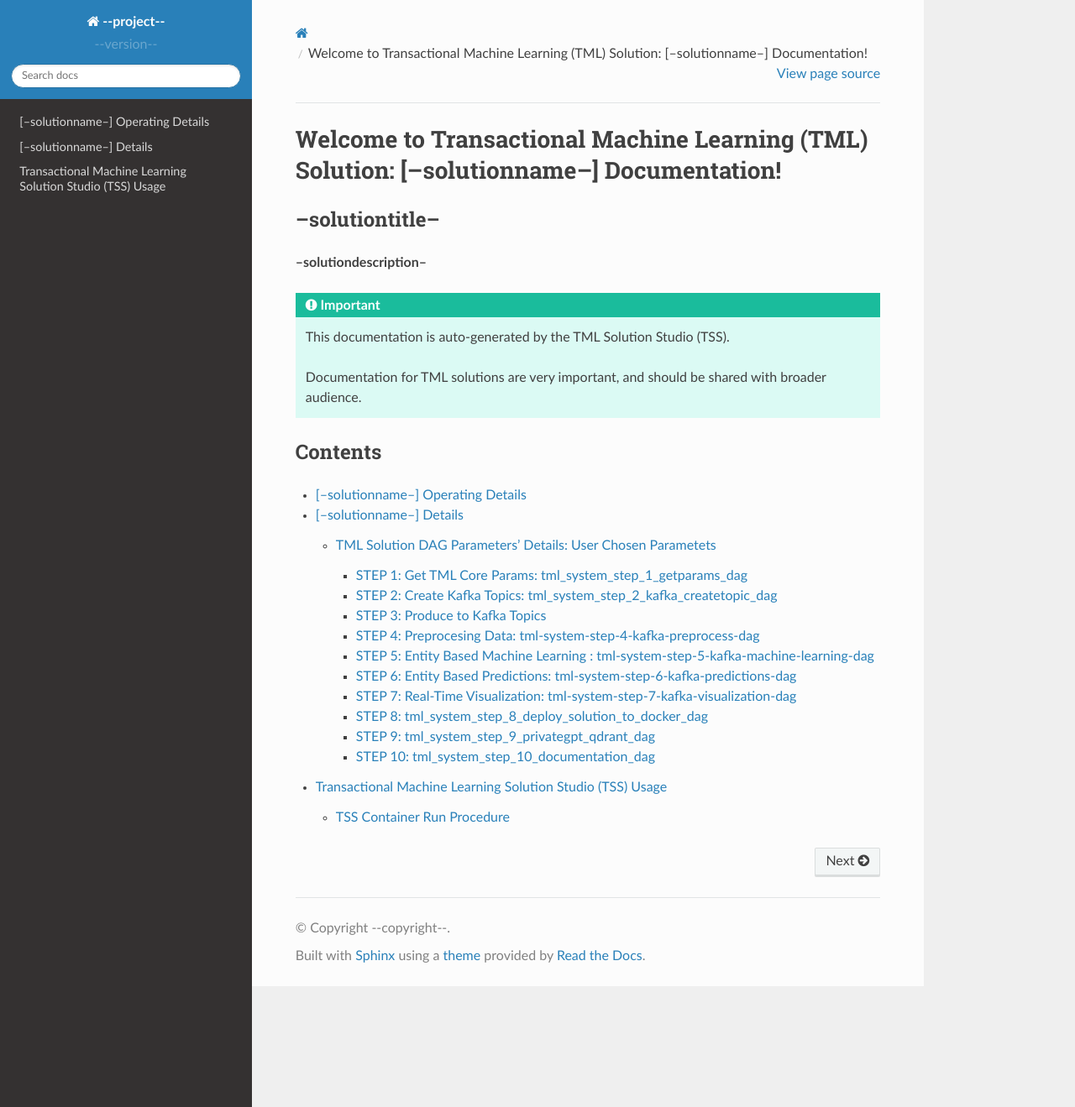
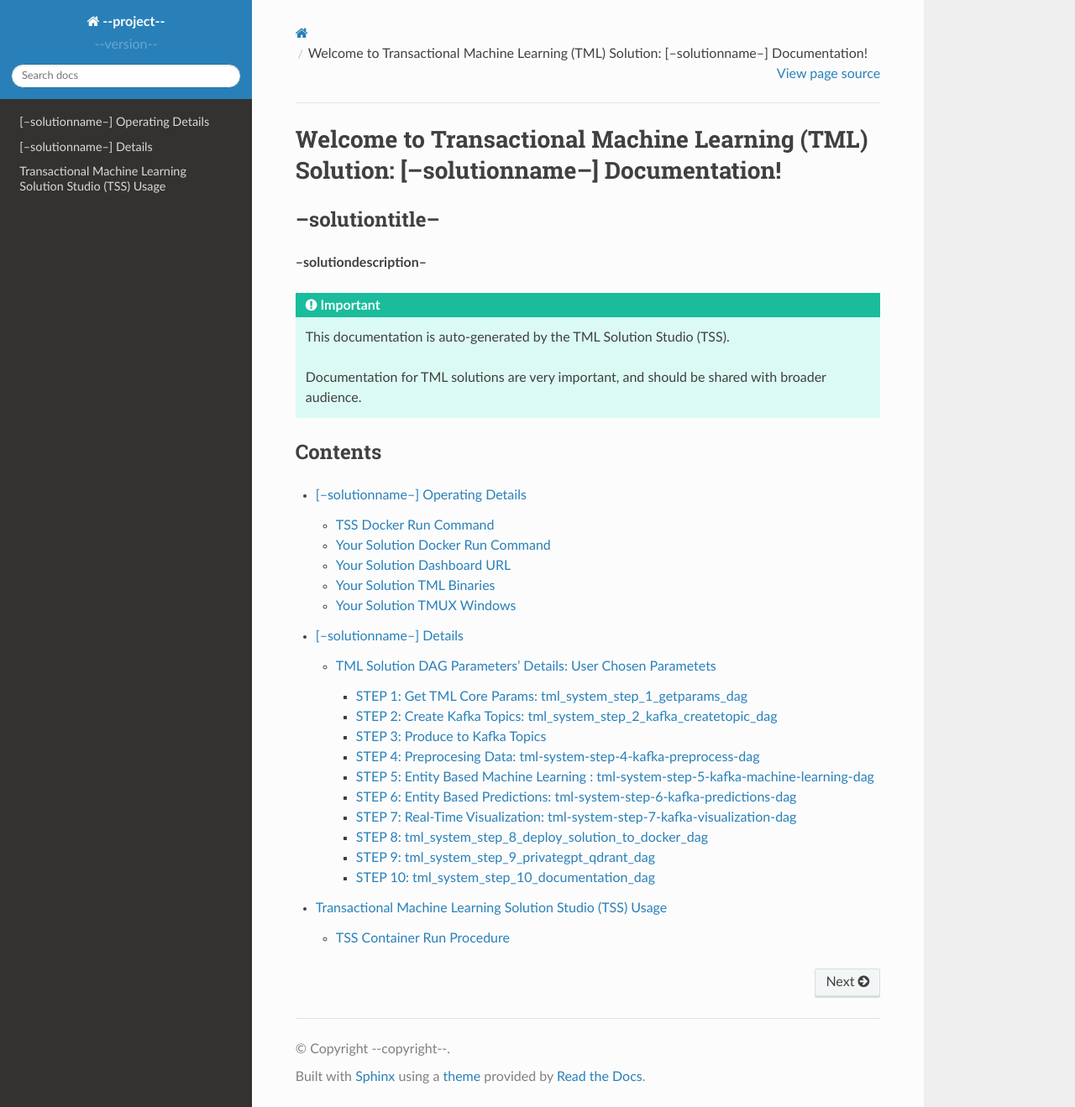
Before and after one commit to vanesalcb06/tssproject2-2b5c, a Sphinx documentation site: the page built from docs/source/index.rst, in a window 1280 px wide and 1319 px high. Shown: the whole window at 84% size. Built offline with Sphinx 7.4.7 and the Read the Docs theme 2.0.0, drawn with Linux system fonts in a browser that asks for light colours.

Commit message:
Update operating.rst

```diff
--- a/docs/source/operating.rst
+++ b/docs/source/operating.rst
@@ -13,7 +13,7 @@
      - **Details**
      - **Explanation**
    * - TML Solution Studio Docker Run Command
-     - --tssdockerrun--
+     - :ref:`TSS Docker Run Command`
      - This is the TML Solution Studio Docker Run command.
 
        Note for MAC users change amd64 to arm64 in
@@ -23,14 +23,14 @@
      - --dockercontainer--
      - This is the name of your solution container
    * - Your Solution Docker Run Command
-     - --dockerrun--
+     - :ref:`Your Solution Docker Run Command`
      - This is the Docker Run command for your
 
        solution container.  Note ports may change at runtime.
 
        The solution documentation will update automatically.
    * - Visualization URL
-     - --visualizationurl--
+     - :ref:`Your Solution Dashboard URL`
      - This is the visualization URL for your
 
        TML dashboard. Note ports may change at runtime.
@@ -55,12 +55,12 @@
 
        chose to trigger
    * - TML Binaries Listening Ports
-     - --tmlbinaries--
+     - :ref:`Your Solution TML Binaries`
      - These are the ports the TML binaries
 
        are listening on.
    * - TMUX Windows
-     - --tmuxwindows--
+     - :ref:`Your Solution TMUX Windows`
      - Your solution is running in these
 
        TMUX windows:
@@ -84,3 +84,33 @@
         - To un-scroll window, type:
 
           **CTLR+[**
+
+TSS Docker Run Command
+-----------------------
+
+.. important::
+   --tssdockerrun--
+
+Your Solution Docker Run Command
+-----------------------
+
+.. important::
+   --dockerrun--
+
+Your Solution Dashboard URL
+-----------------------
+
+.. important::
+   --visualizationurl--
+
+Your Solution TML Binaries
+-----------------------
+
+.. important::
+   --tmlbinaries--
+
+Your Solution TMUX Windows
+-----------------------
+
+.. important::
+   --tmuxwindows--
```
